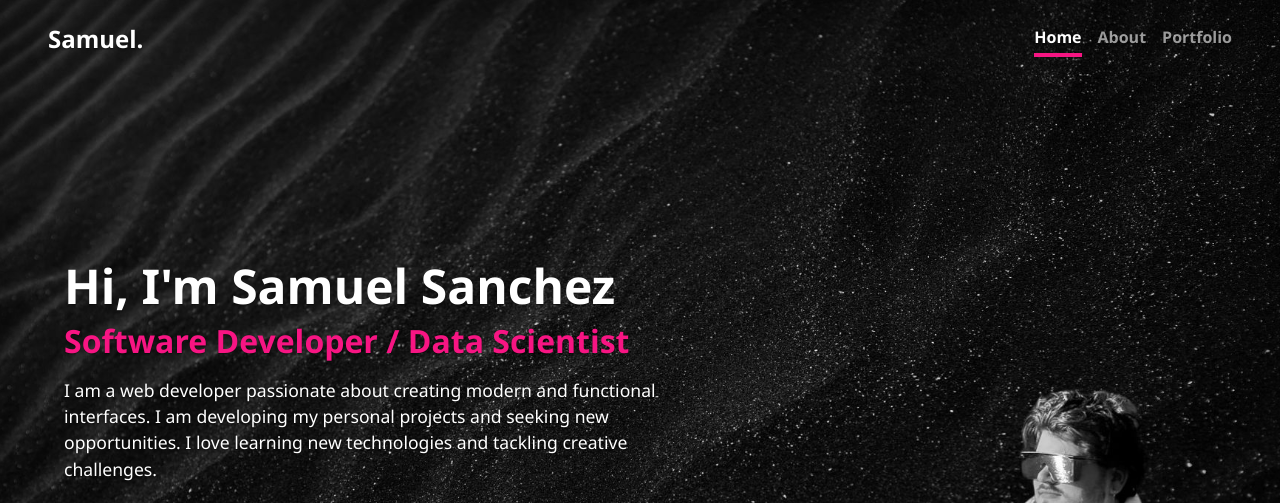
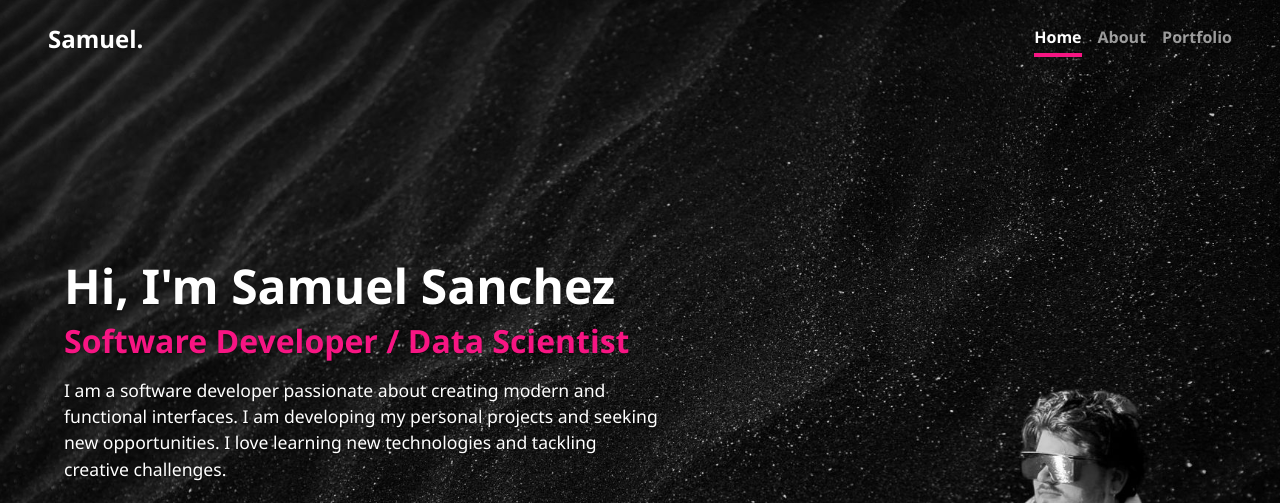
Before and after one commit to Samu-Sr00/SamuelSanchez, a website: page index.html in a window 1280 px wide. Shown: the top 503 px of the page. Drawn offline with nearby package versions, Linux system fonts and the light colour scheme.

Commit message:
Update index.html

```diff
--- a/index.html
+++ b/index.html
@@ -39,10 +39,10 @@
           <h1>Hi, I'm Samuel Sanchez</h1>
           <h2>Software Developer / Data Scientist</h2>
           <p class="mt-3">
-            I am a web developer passionate about creating modern and functional
-            interfaces. I am developing my personal projects and seeking new
-            opportunities. I love learning new technologies and tackling
-            creative challenges.
+            I am a software developer passionate about creating modern and
+            functional interfaces. I am developing my personal projects and
+            seeking new opportunities. I love learning new technologies and
+            tackling creative challenges.
           </p>
           <div class="hero-buttons mt-4">
             <button
```
